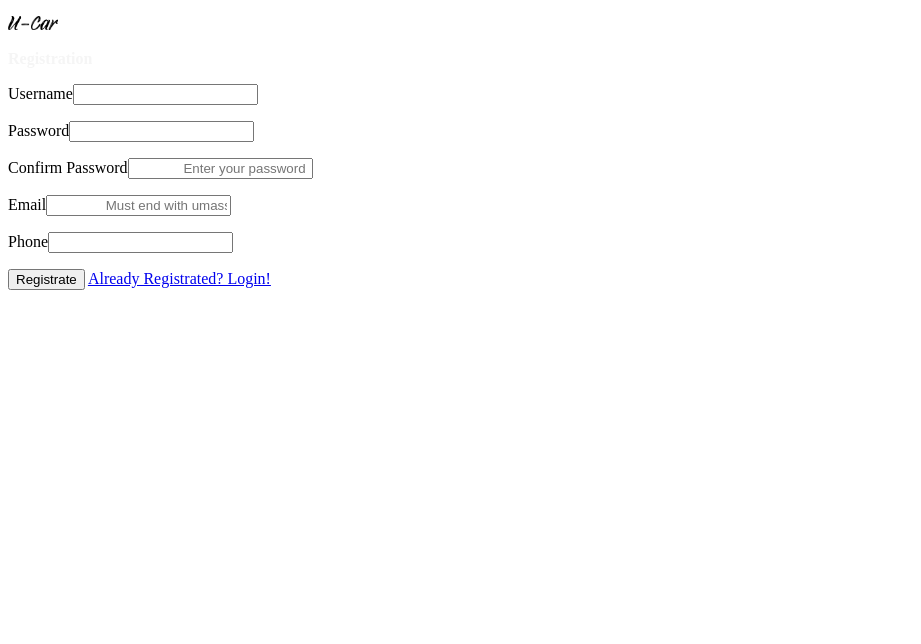
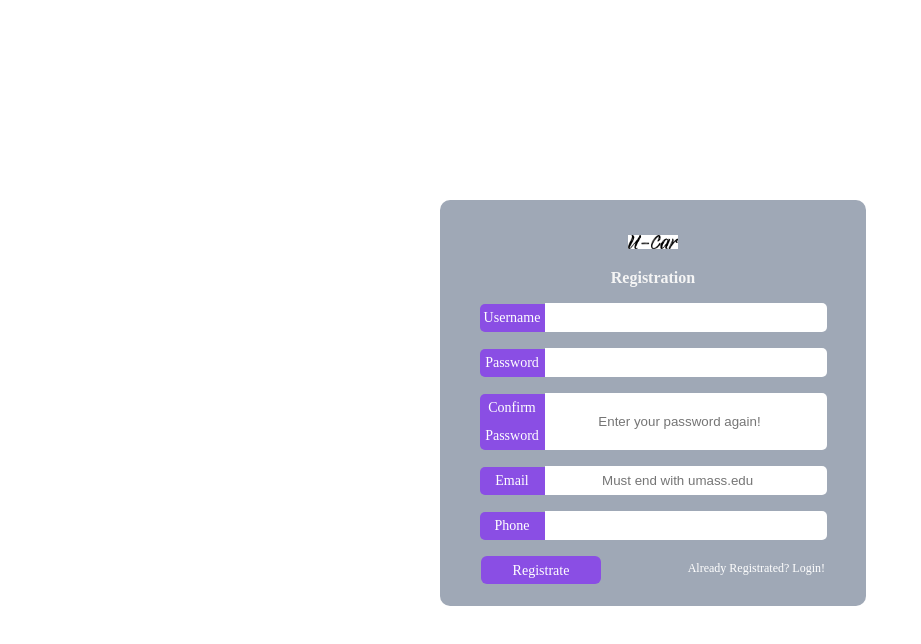
Before and after one commit to hilshong2580/cs326-final-zeta, a plain HTML site: page FrontEnd/src/regis.html in a window 1280 px wide. Shown: the whole page, without its empty margins (0-921 px from the left). Drawn offline with Linux system fonts and the light colour scheme; files that its build step writes are made by us from their sources.

Commit message:
Update regis.html

```diff
--- a/FrontEnd/src/regis.html
+++ b/FrontEnd/src/regis.html
@@ -4,15 +4,15 @@
     <meta charset="UTF-8">
     <title>U-car</title>
 
-    <link rel="stylesheet" type="text/css" href="style.css"/>
-    <script src="login.js"></script>
+    <link rel="stylesheet" type="text/css" href="regis.css"/>
+    <script src="regis.js"></script>
 </head>
 
 <body>
 <div id="regis_frame">
 
     <p id="image_logo"><img src="https://github.com/hilshong2580/cs326-final-zeta/blob/main/FrontEnd/images/textIcon2.png?raw=true" width="50" alt='U-car Icon'></p>
-    <span style="color:#F5F5F5";><strong>Registration</strong></span>
+    <span style="color:#F5F5F5"><strong>Registration</strong></span>
 
     <form method="post" action="login.js">
 
@@ -20,8 +20,8 @@
 
         <p><label class="label_input">Password</label><input type="text" id="password" class="text_field"/></p>
 
-        <p><label class="label_password">Confirm Password</label><input type="text" id="repas" class="repas_text_field"/
-        placeholder="              Enter your password again!"></p>
+        <p><label class="label_password">Confirm Password</label><input type="text" id="repas" class="repas_text_field"
+        placeholder="              Enter your password again!"/></p>
 
         <p><label class="label_input">Email</label><input type="text" id="email" class="text_field" placeholder="               Must end with umass.edu"/></p>
 
```
